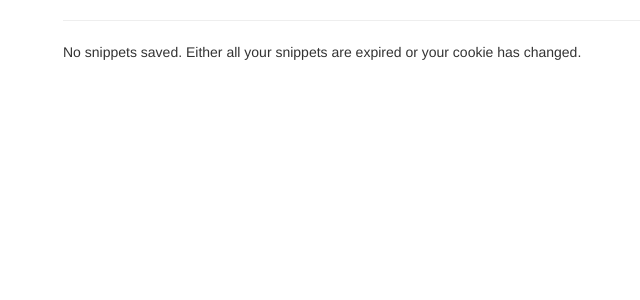
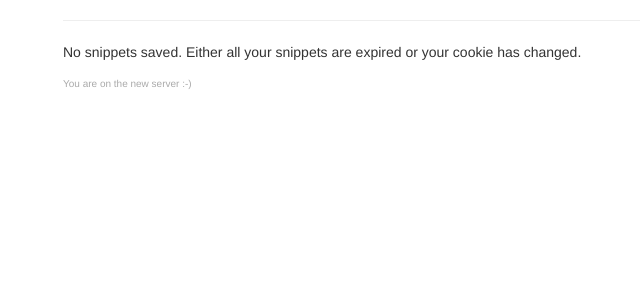
Before and after one commit to DarrenOfficial/dpaste, a Django app: template dpaste/templates/dpaste/snippet_list.html in a window 1280 px wide. Shown: the part 60-360 px from the top of the page, without its empty margins (27-667 px from the left). Run offline with Django 3.2, Linux system fonts and the light colour scheme; the template is opened without the code that fills it, so the values that code supplies are empty; parts of the project's set-up code (start-up, migrations or seed data) failed here and were passed over; some libraries are stand-ins or nearby versions.

Commit message:
New config files due to server movement

```diff
--- a/dpaste/templates/dpaste/base.html
+++ b/dpaste/templates/dpaste/base.html
@@ -24,8 +24,9 @@
     {% block page %}
         PAGE MISSING
     {% endblock %}
+
+    <small style="color:#aaa;font-size:10px; margin: 1em 0">You are on the new server :-)</small>
 </div>
-
 
 {% block script_footer %}
 <script src="//ajax.googleapis.com/ajax/libs/jquery/1/jquery.js"></script>
```
Also changed, not shown: 4 other files.
